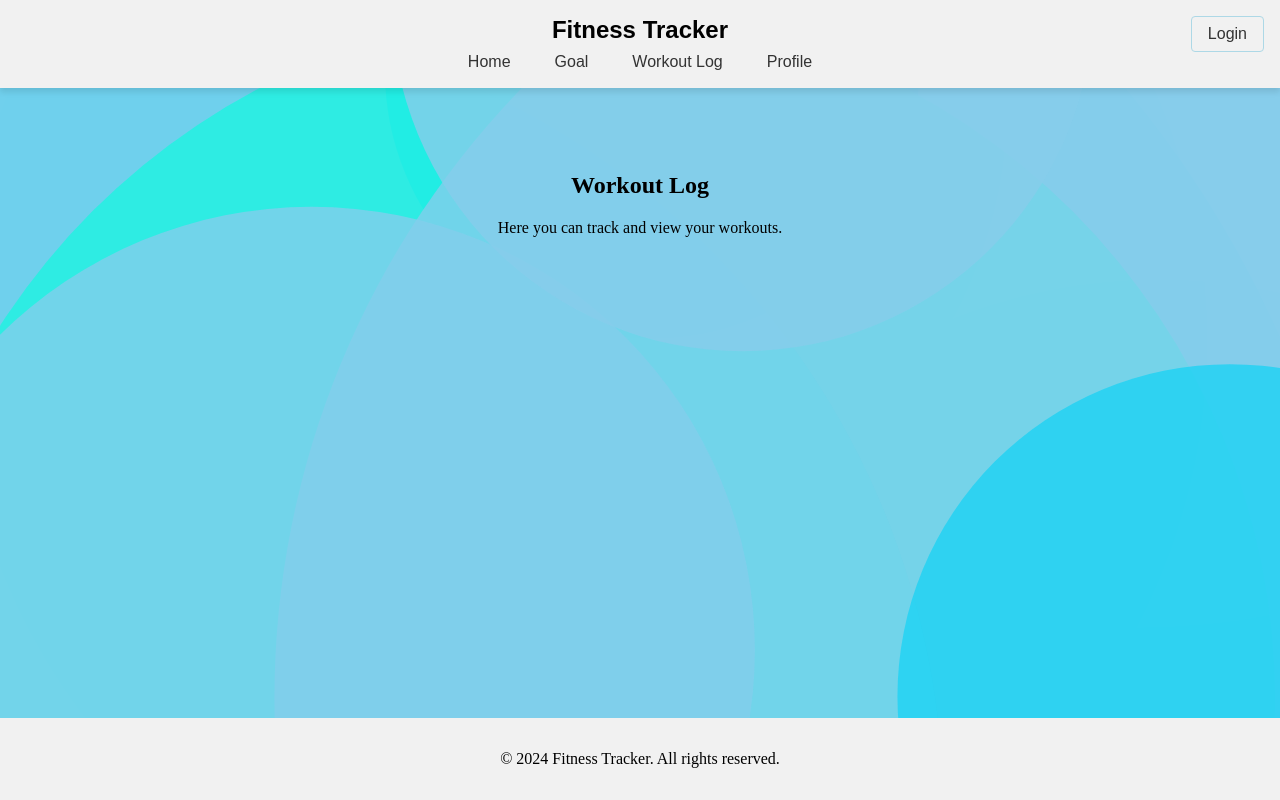
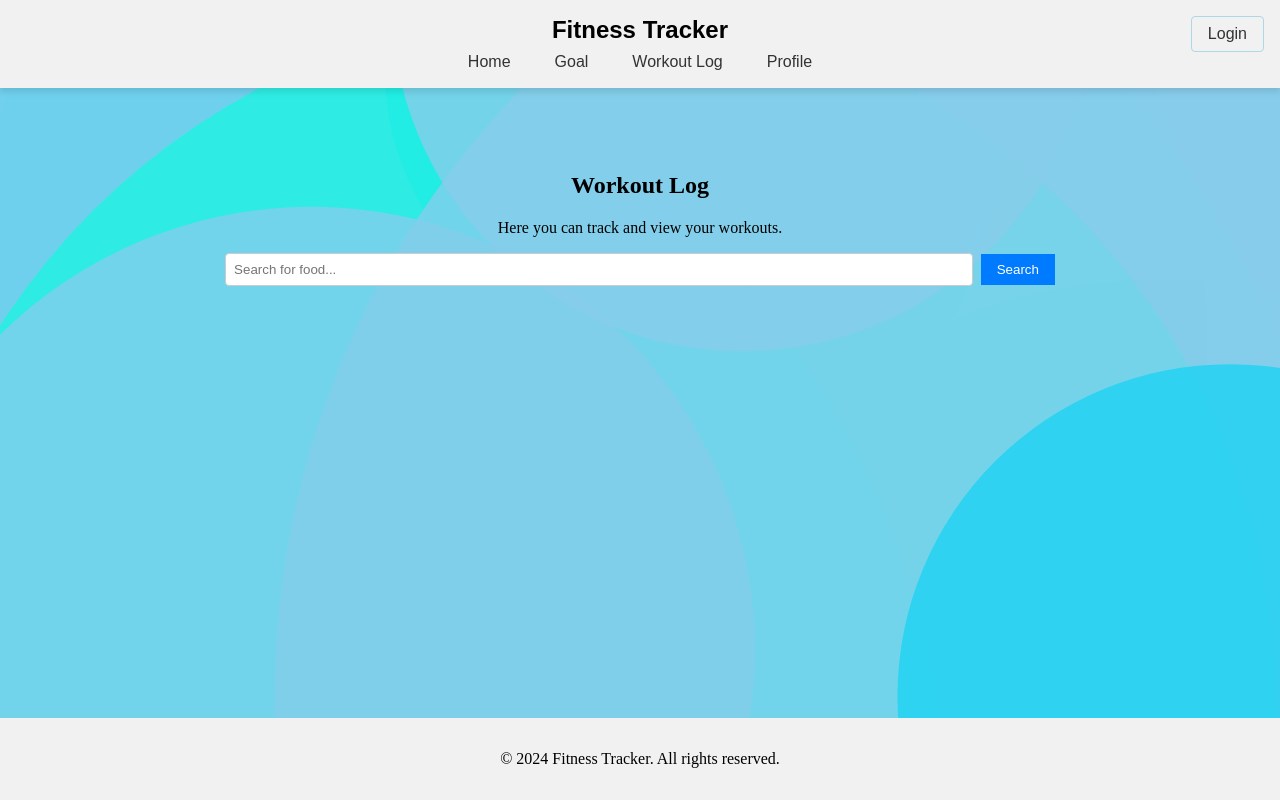
Before and after one commit to cs411-alawini/fa24-cs411-team066-teamQwerty, a React (Create React App) app in the folder fitness-project/: page /workout-log in a window 1280 px wide. Built offline with nearby package versions, Linux system fonts and the light colour scheme.

Commit message:
add search bar to workout log page

```diff
--- a/fitness-project/src/App.css
+++ b/fitness-project/src/App.css
@@ -56,3 +56,16 @@ body, html, #root {
     transform: rotate(360deg);
   }
 }
+
+input[type='text'] {
+  border: 1px solid #ccc;
+  border-radius: 4px;
+}
+
+button {
+  transition: background-color 0.3s;
+}
+
+button:hover {
+  background-color: #0056b3;
+}
--- a/fitness-project/src/pages/WorkoutLog.js
+++ b/fitness-project/src/pages/WorkoutLog.js
@@ -1,10 +1,69 @@
-import React from 'react';
+import React, { useState } from 'react';
 import './Panel.css';
+
 function WorkoutLog() {
+  const [searchQuery, setSearchQuery] = useState(''); // State for search input
+  const [searchResults, setSearchResults] = useState([]); // State for search results
+
+  // Function to handle the search action
+  const handleSearch = async () => {
+    try {
+      // Fetch data from the backend
+      const response = await fetch(`/search/foods?keyword=${encodeURIComponent(searchQuery)}`);
+      if (!response.ok) {
+        throw new Error('Failed to fetch search results.');
+      }
+      const data = await response.json();
+      if (data.success) {
+        setSearchResults(data.foods);
+      } else {
+        setSearchResults([]);
+      }
+    } catch (error) {
+      console.error('Error fetching search results:', error);
+      setSearchResults([]);
+    }
+  };
+
   return (
     <div>
       <h2>Workout Log</h2>
       <p>Here you can track and view your workouts.</p>
+      {/* Search Bar */}
+      <div style={{ margin: '1rem 0' }}>
+        <input
+          type="text"
+          value={searchQuery}
+          onChange={(e) => setSearchQuery(e.target.value)}
+          placeholder="Search for food..."
+          style={{ padding: '0.5rem', width: '60%' }}
+        />
+        <button
+          onClick={handleSearch}
+          style={{
+            padding: '0.5rem 1rem',
+            marginLeft: '0.5rem',
+            backgroundColor: '#007bff',
+            color: 'white',
+            border: 'none',
+            cursor: 'pointer',
+          }}
+        >
+          Search
+        </button>
+      </div>
+      {/* Display Search Results */}
+      {searchResults.length > 0 ? (
+        <ul style={{ textAlign: 'left', listStyleType: 'none', padding: 0 }}>
+          {searchResults.map((food) => (
+            <li key={food.id} style={{ marginBottom: '0.5rem' }}>
+              <strong>{food.name}</strong>: {food.calories} calories
+            </li>
+          ))}
+        </ul>
+      ) : (
+        searchQuery && <p>No results found for "{searchQuery}"</p>
+      )}
     </div>
   );
 }
```
